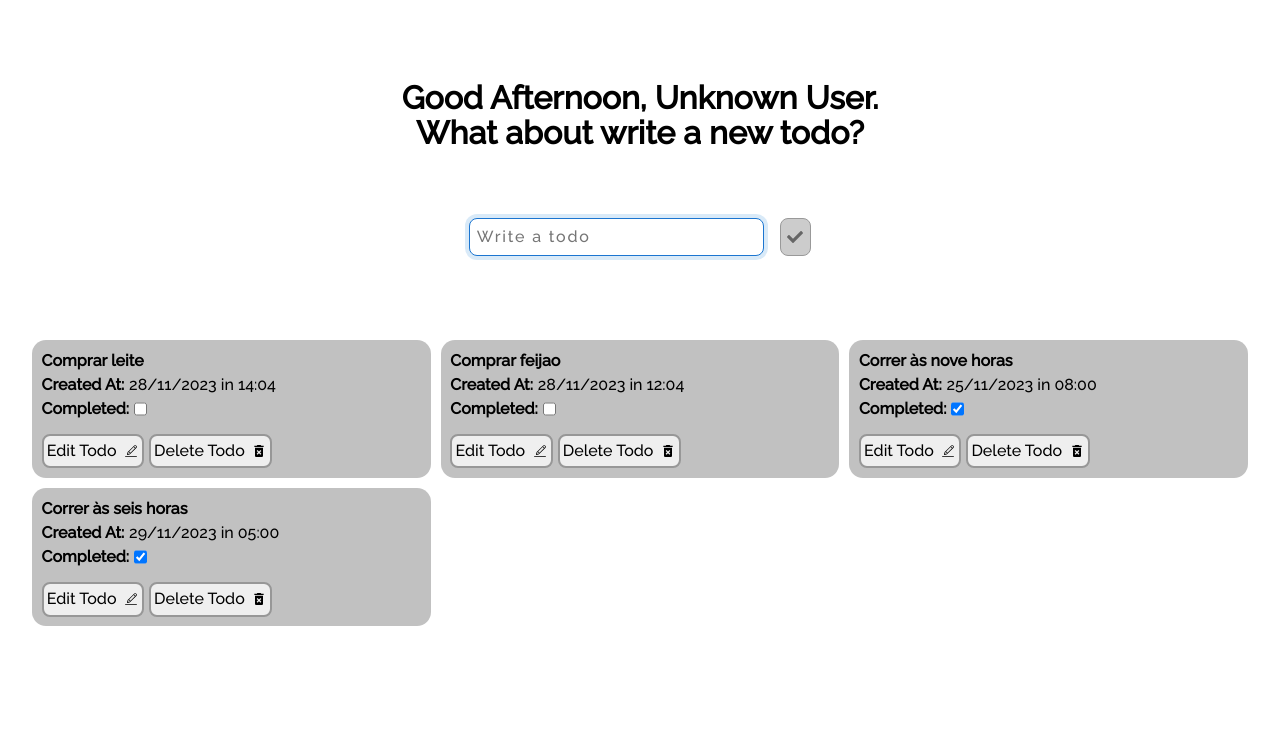
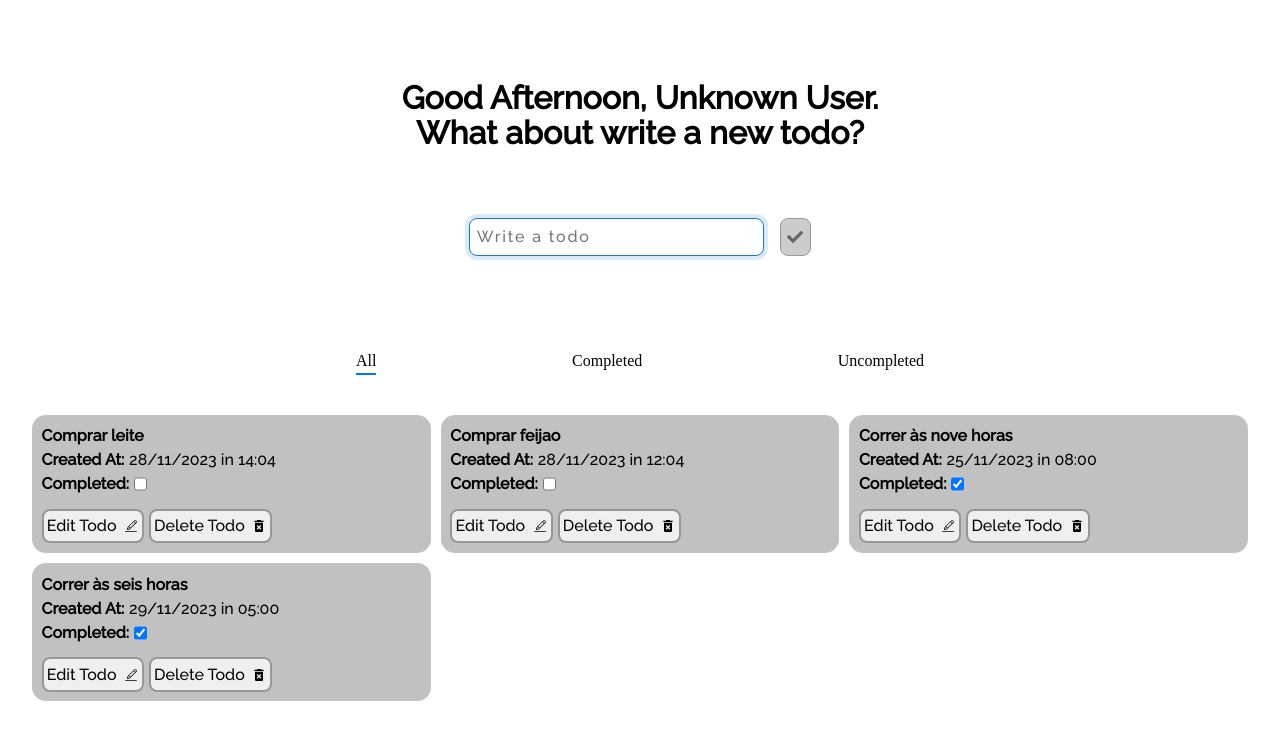
Before and after one commit to kaiohnr/todoList-app-react-redux, a React (Vite) app: page / in a window 1280 px wide. Shown: the top 740 px of the page. Built offline with nearby package versions, Linux system fonts and the light colour scheme.

Commit message:
finished filtering todos

```diff
--- /dev/null
+++ b/src/features/todos/FilterTodoSlice.jsx
@@ -0,0 +1,26 @@
+import { createSlice } from '@reduxjs/toolkit';
+
+const initialState = {
+  filter: 'all',
+};
+
+const filterSlice = createSlice({
+  name: 'filter',
+  initialState,
+  reducers: {
+    showAllTodos: (state, action) => {
+      state.filter = 'all';
+    },
+    showCompletedTodos: (state, action) => {
+      state.filter = 'completed';
+    },
+    showUncompletedTodos: (state, action) => {
+      state.filter = 'uncompleted';
+    },
+  },
+});
+
+export const { showAllTodos, showCompletedTodos, showUncompletedTodos } =
+  filterSlice.actions;
+
+export default filterSlice.reducer;
--- /dev/null
+++ b/src/features/todos/FilterTodos.jsx
@@ -0,0 +1,54 @@
+import { useDispatch, useSelector } from 'react-redux';
+import {
+  showAllTodos,
+  showCompletedTodos,
+  showUncompletedTodos,
+} from './FilterTodoSlice';
+import styles from './FilterTodos.module.css';
+
+const FilterTodos = () => {
+  const dispatch = useDispatch();
+  const { filter } = useSelector((store) => store.filter);
+
+  const showAll = () => {
+    dispatch(showAllTodos());
+  };
+
+  const showCompleted = () => {
+    dispatch(showCompletedTodos());
+  };
+
+  const showUncompleted = () => {
+    dispatch(showUncompletedTodos());
+  };
+
+  return (
+    <div className={styles['filters-container']}>
+      <div
+        className={`${styles['filter-option']} ${
+          filter === 'all' ? styles['active'] : ''
+        }`}
+      >
+        <p onClick={showAll}>All</p>
+      </div>
+
+      <div
+        className={`${styles['filter-option']} ${
+          filter === 'completed' ? styles['active'] : ''
+        }`}
+      >
+        <p onClick={showCompleted}>Completed</p>
+      </div>
+
+      <div
+        className={`${styles['filter-option']} ${
+          filter === 'uncompleted' ? styles['active'] : ''
+        }`}
+      >
+        <p onClick={showUncompleted}>Uncompleted</p>
+      </div>
+    </div>
+  );
+};
+
+export default FilterTodos;
--- /dev/null
+++ b/src/features/todos/FilterTodos.module.css
@@ -0,0 +1,38 @@
+.filters-container {
+  display: flex;
+  justify-content: space-between;
+  padding: 0.2rem 1rem;
+  background-color: var(--color-filter-bcg);
+  border-radius: 12px;
+  max-width: 600px;
+  margin: 1.4rem auto;
+}
+
+.filter-option {
+  position: relative;
+  cursor: pointer;
+}
+
+.filter-option::after {
+  content: '';
+  position: absolute;
+  width: 0px;
+  height: 2px;
+  left: 50%;
+  background-color: #0077ff;
+  transition: all ease-in-out 0.2s;
+}
+
+.filter-option:hover::after {
+  width: 100%;
+  left: 0;
+}
+
+.active::after {
+  content: '';
+  position: absolute;
+  background-color: #0077ff;
+  width: 100%;
+  height: 2px;
+  left: 0;
+}
--- a/src/features/todos/TodosList.jsx
+++ b/src/features/todos/TodosList.jsx
@@ -1,17 +1,30 @@
 import { useSelector } from 'react-redux';
 import styles from './TodosList.module.css';
 import TodoItem from './TodoItem';
+import FilterTodos from './FilterTodos';
 
 const TodosList = () => {
   const allTodos = useSelector((state) => state.todos);
+  const { filter } = useSelector((state) => state.filter);
+
+  const completedTodos = allTodos.filter((todo) => todo.completed === true);
+  const uncompletedTodos = allTodos.filter((todo) => todo.completed === false);
 
   return (
     <div className={styles['todos-container']}>
       <div className={styles['todos-container__list']}>
+        <FilterTodos />
         <ul>
-          {allTodos.map((todo) => (
-            <TodoItem key={todo.id} {...todo} />
-          ))}
+          {filter === 'all' &&
+            allTodos.map((todo) => <TodoItem key={todo.id} {...todo} />)}
+        </ul>
+        <ul>
+          {filter === 'completed' &&
+            completedTodos.map((todo) => <TodoItem key={todo.id} {...todo} />)}
+        </ul>
+        <ul>
+          {filter === 'uncompleted' &&
+            uncompletedTodos.map((todo) => <TodoItem key={todo.id} {...todo} />)}
         </ul>
       </div>
     </div>
--- a/src/features/todos/addTodoForm.jsx
+++ b/src/features/todos/addTodoForm.jsx
@@ -33,8 +33,6 @@ const AddTodoForm = () => {
     dispatch(clearValues());
   }
 
-
-
   return (
     <div className={styles['container']}>
       <div className={styles['form-container']}>
--- a/src/store/store.jsx
+++ b/src/store/store.jsx
@@ -1,10 +1,13 @@
 import { configureStore } from '@reduxjs/toolkit';
+
 import todosReducer from '../features/todos/todosSlice';
 import todoTitleReducer from '../features/todos/todoTitleSlice';
+import filterTodoReducer from '../features/todos/FilterTodoSlice';
 
 export const store = configureStore({
   reducer: {
     todos: todosReducer,
     todoTitle: todoTitleReducer,
+    filter: filterTodoReducer,
   },
 });
```
